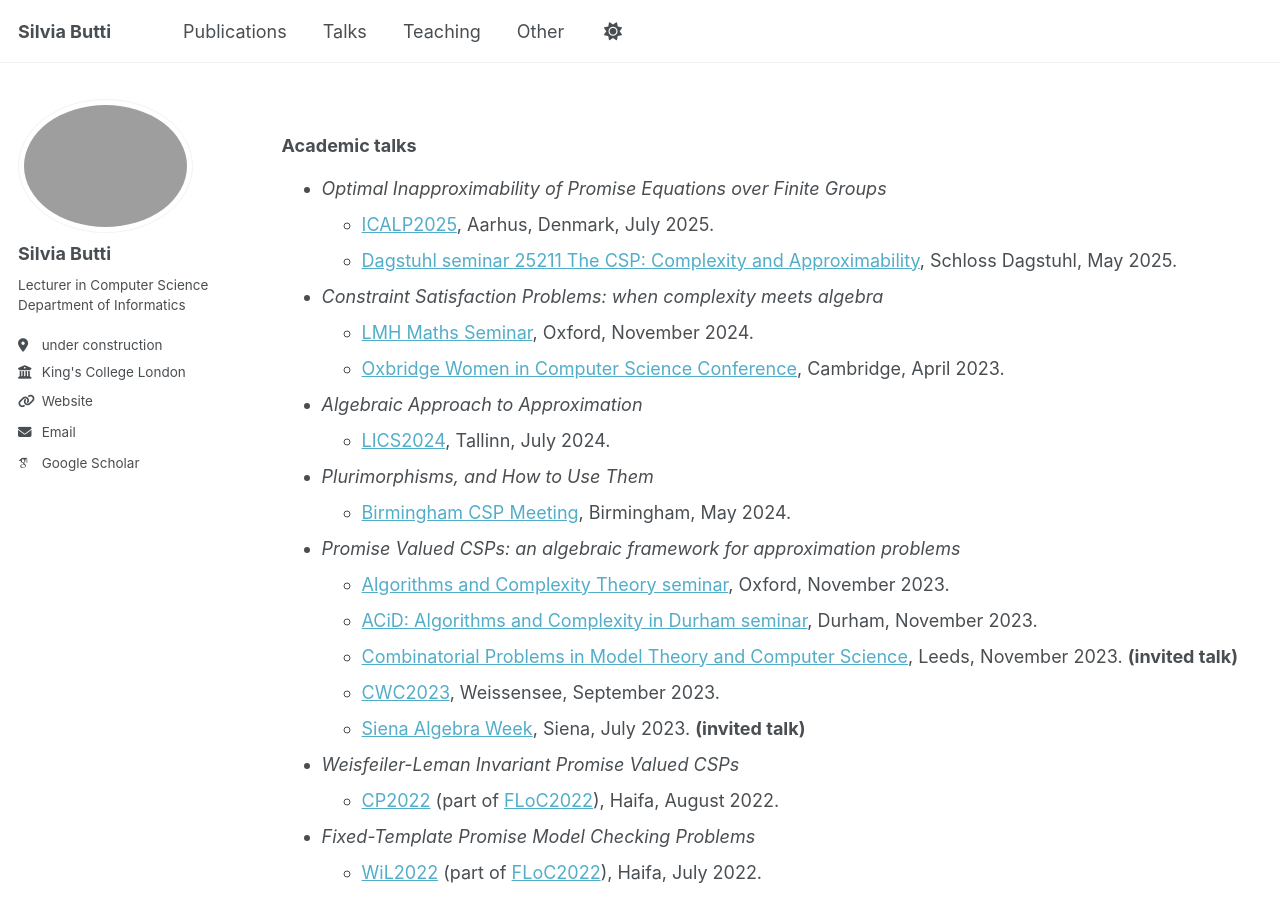
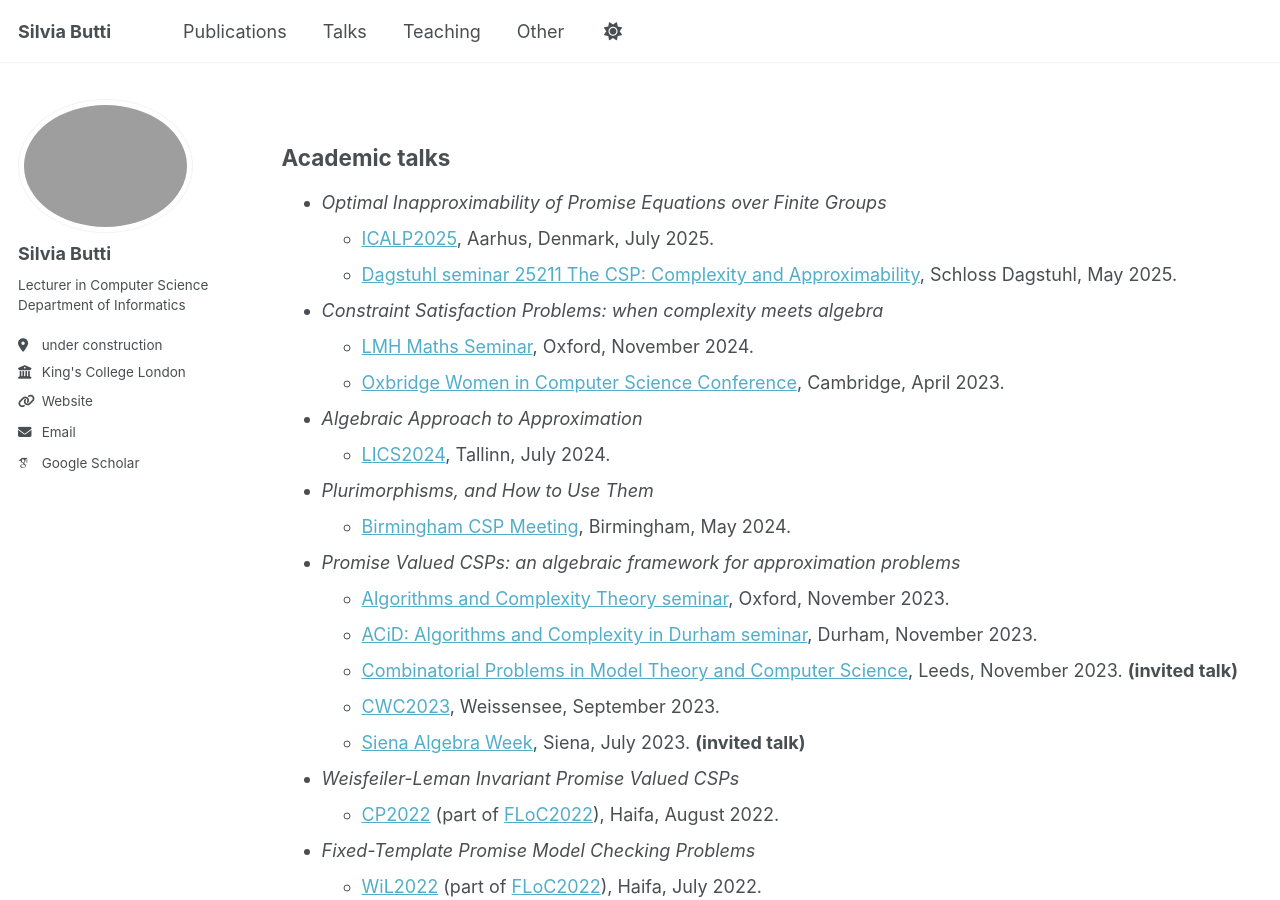
Before and after one commit to silviabutti/silviabutti.github.io, a Jekyll site: the page built from _pages/talks.md, in a window 1280 px wide and 900 px high. Built offline with Jekyll 4.4.1, drawn with Linux system fonts in a browser that asks for light colours; some web fonts are replaced; a script bundle is joined from its source files by our own code; library files that are not in the unit come from our copies.

```diff
--- a/_pages/talks.md
+++ b/_pages/talks.md
@@ -5,7 +5,7 @@ permalink: /talks/
 author_profile: true
 ---
 
-### Academic talks
+## Academic talks
 
 - *Optimal Inapproximability of Promise Equations over Finite Groups*
   - [ICALP2025](https://conferences.au.dk/icalp2025), Aarhus, Denmark, July 2025.
```
